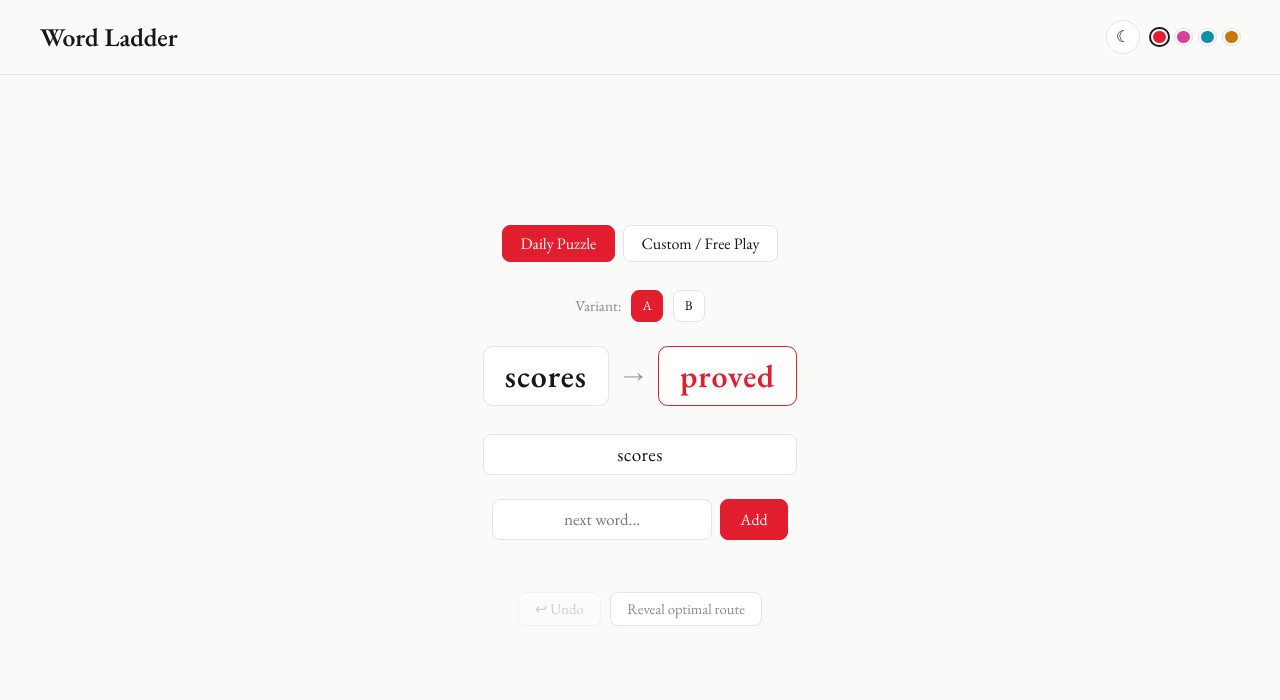
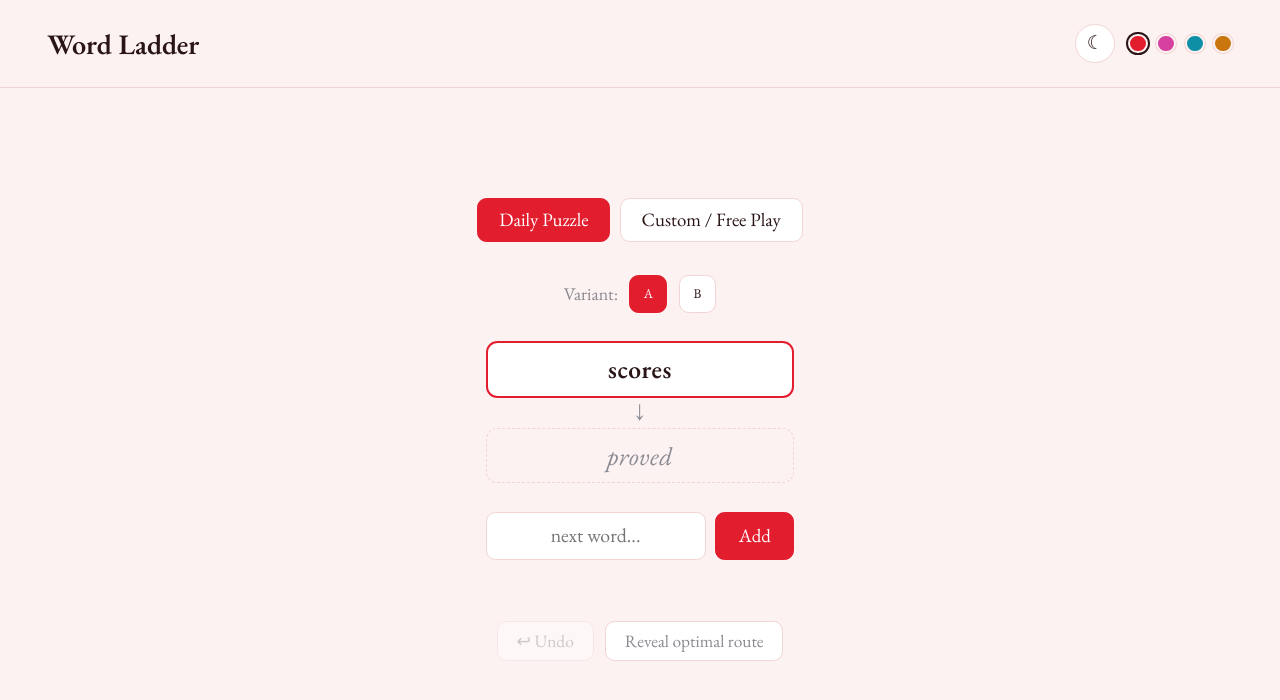
Before and after one commit to Aaryan047/Word-Ladder, a plain HTML site: page index.html in a window 1280 px wide. Drawn offline with nearby package versions, Linux system fonts and the light colour scheme.

Commit message:
Add files via upload

```diff
--- a/index.html
+++ b/index.html
@@ -40,7 +40,13 @@
       <input id="endInput" maxlength="15" placeholder="end word" autocomplete="off">
       <div class="setupRow">
         <button id="startCustomBtn">Begin</button>
-        <button id="randomiseBtn" class="secondary" type="button">🎲 Randomise</button>
+      </div>
+      <div class="diffRow">
+        <span>Randomise:</span>
+        <button class="diffBtn" data-d="easy">Easy</button>
+        <button class="diffBtn active" data-d="medium">Medium</button>
+        <button class="diffBtn" data-d="hard">Hard</button>
+        <button id="randomiseBtn" type="button">🎲</button>
       </div>
       <p id="customMsg" class="msg"></p>
     </div>
@@ -48,12 +54,6 @@
 
   <!-- GAME AREA (shared) -->
   <section id="gameArea" class="hidden">
-    <div class="targets">
-      <div class="word-badge start" id="startWord"></div>
-      <span class="arrow">→</span>
-      <div class="word-badge end" id="endWord"></div>
-    </div>
-
     <ol id="chain" class="chain"></ol>
 
     <form id="guessForm" autocomplete="off">
--- a/script.js
+++ b/script.js
@@ -1,16 +1,14 @@
-// ---------- THEME (Pac-Man ghosts: Blinky, Pinky, Inky, Clyde — light + dark each) ----------
-const LIGHT_BASE = { bg:'#fafaf9', fg:'#18181b', card:'#ffffff', border:'#e4e4e7' };
-const DARK_BASE  = { bg:'#121214', fg:'#f2f2f0', card:'#1b1b1f', border:'#2a2a2f' };
-const GHOSTS = [
-  { id:'blinky', light:'#e11d2e', dark:'#ff5a5f' }, // red
-  { id:'pinky',  light:'#d6409f', dark:'#ff8fd6' }, // pink
-  { id:'inky',   light:'#0e8fa6', dark:'#4dd9e8' }, // cyan
-  { id:'clyde',  light:'#c9760f', dark:'#ffb454' }, // orange
+// ---------- THEME (Pac-Man ghosts: Blinky, Pinky, Inky, Clyde — light + dark, distinct bg per ghost) ----------
+const THEMES = [
+  { id:'blinky-light', mode:'light', accent:'#e11d2e', bg:'#fdf2f2', fg:'#2a1516', card:'#ffffff', border:'#f3d4d4' },
+  { id:'blinky-dark',  mode:'dark',  accent:'#ff5a5f', bg:'#1a1013', fg:'#f5e6e7', card:'#241417', border:'#3a1e22' },
+  { id:'pinky-light',  mode:'light', accent:'#d6409f', bg:'#fdf2f9', fg:'#2a1524', card:'#ffffff', border:'#f3d4ea' },
+  { id:'pinky-dark',   mode:'dark',  accent:'#ff8fd6', bg:'#1a1018', fg:'#f5e6f0', card:'#241420', border:'#3a1e30' },
+  { id:'inky-light',   mode:'light', accent:'#0e8fa6', bg:'#f0fafb', fg:'#122a2d', card:'#ffffff', border:'#cdeef2' },
+  { id:'inky-dark',    mode:'dark',  accent:'#4dd9e8', bg:'#0e1a1c', fg:'#e2f5f6', card:'#132428', border:'#1e363a' },
+  { id:'clyde-light',  mode:'light', accent:'#c9760f', bg:'#fdf6ec', fg:'#2a1f10', card:'#ffffff', border:'#f3e2c4' },
+  { id:'clyde-dark',   mode:'dark',  accent:'#ffb454', bg:'#1a140d', fg:'#f5ecdf', card:'#241c12', border:'#3a2c1a' },
 ];
-const THEMES = GHOSTS.flatMap(g => [
-  { id:g.id + '-light', mode:'light', accent:g.light, ...LIGHT_BASE },
-  { id:g.id + '-dark',  mode:'dark',  accent:g.dark,  ...DARK_BASE  },
-]);
 const modeBtn = document.getElementById('modeToggle');
 const swatchWrap = document.getElementById('swatches');
 let currentTheme = localStorage.getItem('wl_theme') || 'blinky-light';
@@ -192,18 +190,32 @@ document.getElementById('startCustomBtn').onclick = async () => {
   startGame(a, b, null);
 };
 
+let difficulty = 'medium';
+document.querySelectorAll('.diffBtn').forEach(btn => {
+  btn.onclick = () => {
+    document.querySelectorAll('.diffBtn').forEach(b => b.classList.remove('active'));
+    btn.classList.add('active');
+    difficulty = btn.dataset.d;
+  };
+});
+const DIFFICULTY_SPECS = {
+  easy:   { lengths: [5, 6],       minSteps: 2, maxSteps: 4 },
+  medium: { lengths: [6, 7, 8],    minSteps: 4, maxSteps: 6 },
+  hard:   { lengths: [7, 8, 9],    minSteps: 6, maxSteps: 9 },
+};
+
 document.getElementById('randomiseBtn').onclick = () => {
   const msg = document.getElementById('customMsg');
   msg.className = 'msg';
-  const lengths = [5, 6, 7, 8, 9]; // lengths with real ladder connectivity
-  const maxTries = 40;
+  const spec = DIFFICULTY_SPECS[difficulty];
+  const maxTries = 50;
   for (let i = 0; i < maxTries; i++){
-    const length = lengths[Math.floor(Math.random() * lengths.length)];
+    const length = spec.lengths[Math.floor(Math.random() * spec.lengths.length)];
     const words = GAME_DATA.wordSets[String(length)];
     if (!words || words.length < 2) continue;
     const start = words[Math.floor(Math.random() * words.length)];
-    const dist = bfsDistances(start, 8);
-    const candidates = [...dist.entries()].filter(([w, d]) => d >= 3 && d <= 8).map(([w]) => w);
+    const dist = bfsDistances(start, spec.maxSteps);
+    const candidates = [...dist.entries()].filter(([w, d]) => d >= spec.minSteps && d <= spec.maxSteps).map(([w]) => w);
     if (!candidates.length) continue;
     const end = candidates[Math.floor(Math.random() * candidates.length)];
     const path = bfsPath(start, end);
@@ -222,8 +234,6 @@ function startGame(start, end, knownPath){
   document.getElementById('customSetup').classList.add('hidden');
   document.getElementById('resultArea').classList.add('hidden');
   document.getElementById('gameArea').classList.remove('hidden');
-  document.getElementById('startWord').textContent = start;
-  document.getElementById('endWord').textContent = end;
   document.getElementById('gameMsg').textContent = '';
   document.getElementById('guessInput').value = '';
   renderChain();
@@ -232,12 +242,20 @@ function startGame(start, end, knownPath){
 function renderChain(){
   const ol = document.getElementById('chain');
   ol.innerHTML = '';
-  state.chain.forEach(w => {
+  state.chain.forEach((w, i) => {
     const li = document.createElement('li');
     li.textContent = w;
+    if (i === 0) li.classList.add('step-start');
     if (w === state.end) li.classList.add('step-end');
     ol.appendChild(li);
   });
+  const reached = state.chain[state.chain.length - 1] === state.end;
+  if (!reached){
+    const ghost = document.createElement('li');
+    ghost.textContent = state.end;
+    ghost.classList.add('step-ghost');
+    ol.appendChild(ghost);
+  }
   document.getElementById('undoBtn').disabled = state.chain.length <= 1;
 }
 
--- a/style.css
+++ b/style.css
@@ -5,7 +5,7 @@
 
 *{box-sizing:border-box;}
 html,body{height:100%;}
-html{-webkit-font-smoothing:antialiased;}
+html{-webkit-font-smoothing:antialiased; font-size:118%;}
 body{
   font-family:'EB Garamond', serif;
   background:var(--bg); color:var(--fg);
@@ -37,7 +37,7 @@ h1{margin:0; font-size:clamp(1.5rem,2vw,1.9rem); font-weight:600;}
 main{
   flex:1; width:100%; display:flex; flex-direction:column;
   align-items:center; justify-content:center;
-  padding:2.5rem 1.5rem 4rem; max-width:760px; margin:0 auto;
+  padding:2.5rem 1.5rem 4rem; max-width:560px; margin:0 auto;
 }
 
 .fatal{
@@ -67,6 +67,22 @@ main{
 
 .setup{display:flex; flex-direction:column; gap:.75rem; align-items:center; width:100%;}
 .setupRow{display:flex; gap:.6rem; justify-content:center; flex-wrap:wrap;}
+.diffRow{
+  display:flex; align-items:center; gap:.5rem; justify-content:center; flex-wrap:wrap;
+  color:var(--muted); font-size:.95rem; margin-top:.3rem;
+}
+.diffBtn{
+  border:1px solid var(--border); background:var(--card); color:var(--fg);
+  padding:.4rem .9rem; border-radius:.5rem; cursor:pointer; font-family:inherit; font-size:.95rem;
+  line-height:1.2;
+}
+.diffBtn.active{background:var(--accent); color:#fff; border-color:var(--accent);}
+#randomiseBtn{
+  border:1px solid var(--border); background:var(--card); color:var(--fg);
+  width:2.3rem; height:2.3rem; border-radius:.5rem; cursor:pointer; font-size:1.1rem;
+  display:flex; align-items:center; justify-content:center; padding:0; line-height:1;
+}
+#randomiseBtn:hover{border-color:var(--accent);}
 input{
   font-family:inherit; font-size:1.05rem; padding:.6rem .9rem; border:1px solid var(--border);
   border-radius:.5rem; background:var(--card); color:var(--fg); width:100%; max-width:300px;
@@ -88,25 +104,26 @@ button{font-family:inherit;}
 .secondary:disabled{opacity:.4; cursor:not-allowed;}
 .secondary:not(:disabled):hover{color:var(--fg); border-color:var(--fg);}
 
-.targets{
-  display:flex; align-items:center; justify-content:center; gap:.9rem; margin-bottom:1.75rem;
-}
-.word-badge{
-  font-size:clamp(1.5rem,2.6vw,2rem); font-weight:600; padding:.6rem 1.3rem; border-radius:.6rem;
-  background:var(--card); border:1px solid var(--border); letter-spacing:.03em; line-height:1.2;
-}
-.word-badge.end{color:var(--accent); border-color:var(--accent);}
-.arrow{font-size:1.3rem; color:var(--muted);}
-
 .chain{
   list-style:none; padding:0; margin:0 auto 1.5rem; display:flex; flex-direction:column;
-  gap:.4rem; max-width:340px;
+  gap:1.6rem; max-width:360px; width:100%;
 }
 .chain li{
-  font-size:1.2rem; padding:.5rem .8rem; background:var(--card); border:1px solid var(--border);
-  border-radius:.5rem; text-align:center; letter-spacing:.02em; line-height:1.2;
+  font-size:1.35rem; padding:.6rem .9rem; background:var(--card); border:1px solid var(--border);
+  border-radius:.6rem; text-align:center; letter-spacing:.02em; line-height:1.2;
 }
-.chain li.step-end{border-color:var(--good); color:var(--good); font-weight:600;}
+.chain li.step-start{
+  border-color:var(--accent); border-width:2px; font-weight:600;
+}
+.chain li.step-end{border-color:var(--good); border-width:2px; color:var(--good); font-weight:600;}
+.chain li.step-ghost{
+  border-style:dashed; color:var(--muted); background:transparent; font-style:italic;
+}
+.chain li:not(:last-child){position:relative;}
+.chain li:not(:last-child)::after{
+  content:'↓'; position:absolute; left:50%; bottom:-1.3rem; transform:translateX(-50%);
+  color:var(--muted); font-size:1rem; line-height:1;
+}
 
 #guessForm{display:flex; gap:.5rem; justify-content:center; align-items:stretch;}
 #guessForm input{max-width:220px;}
```
